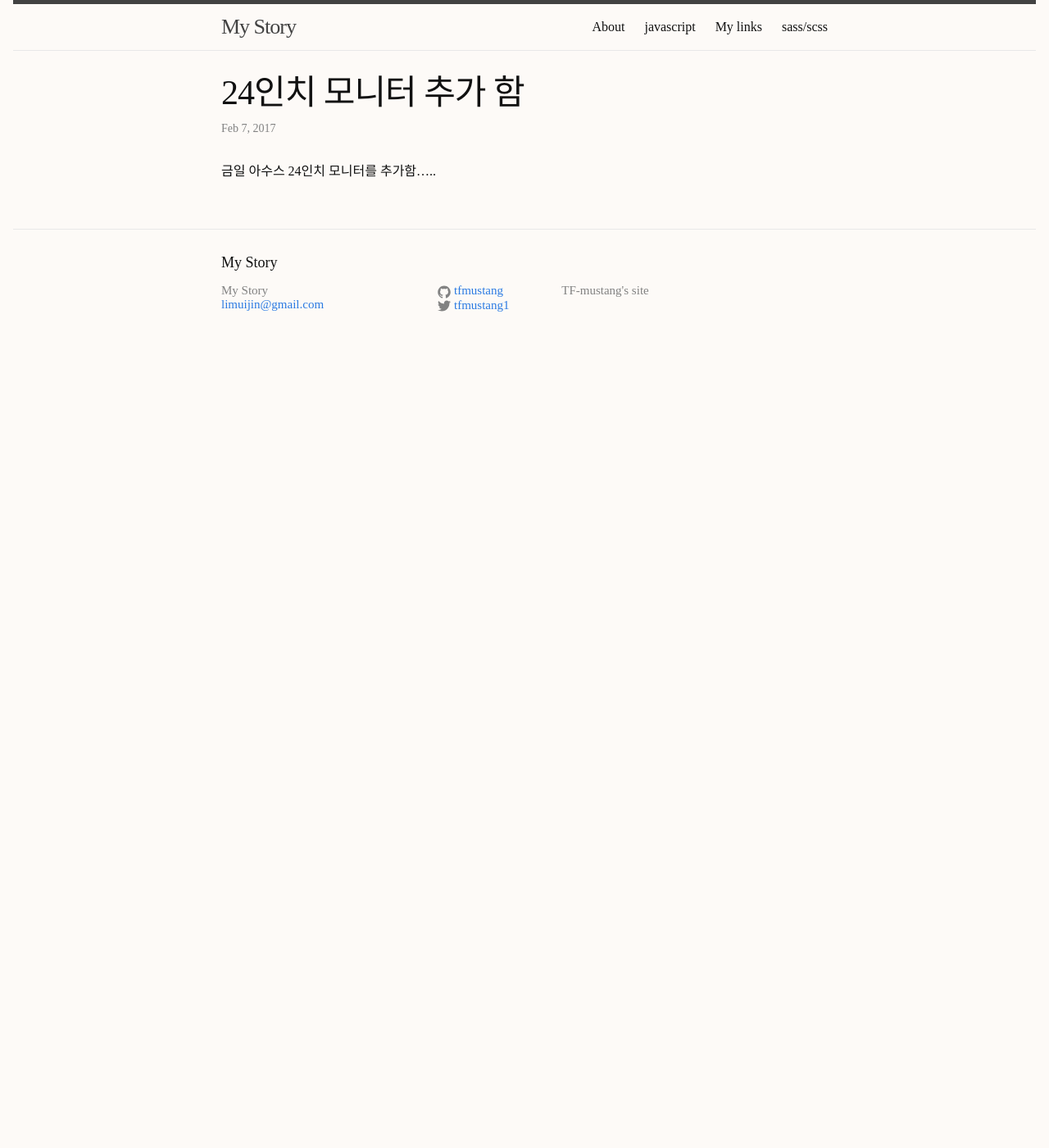
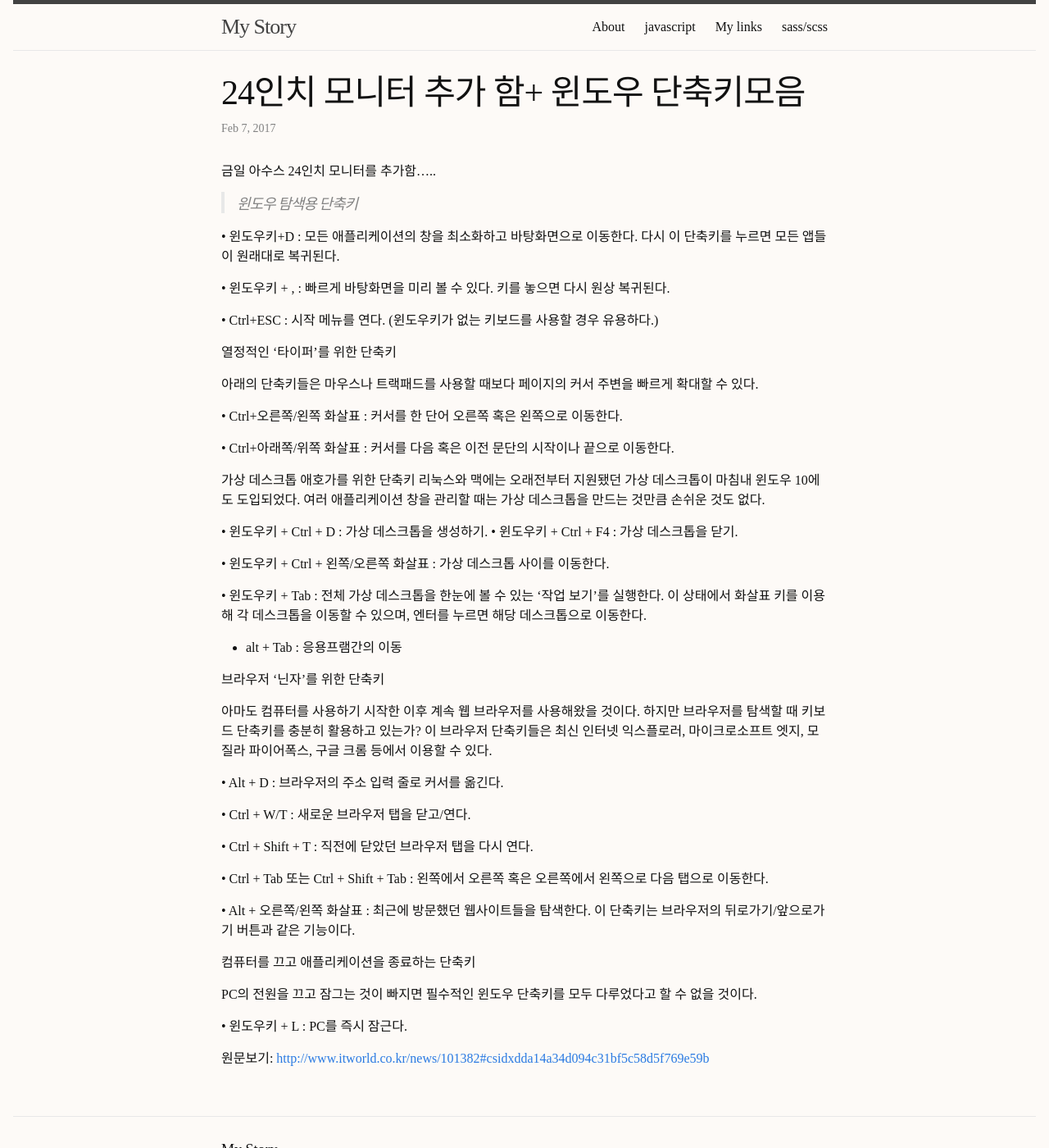
Before and after one commit to tfmustang/tfmustang.github.io, a Jekyll site: the page built from _posts/2017-02-07-New Monitor Add - asus.md, in a window 1280 px wide and 1400 px high. Shown: the whole window at 82% size. Built offline with Jekyll 4.4.1, drawn with Linux system fonts in a browser that asks for light colours.

Commit message:
며칠만에

```diff
--- a/_posts/2017-02-07-New Monitor Add - asus.md
+++ b/_posts/2017-02-07-New Monitor Add - asus.md
@@ -1,5 +1,56 @@
 ---
 layout: post
-title: 24인치 모니터 추가 함
+title: 24인치 모니터 추가 함+ 윈도우 단축키모음
 ---
 금일 아수스 24인치 모니터를 추가함.....
+
+> 윈도우 탐색용 단축키
+
+ • 윈도우키+D : 모든 애플리케이션의 창을 최소화하고 바탕화면으로 이동한다. 다시 이 단축키를 누르면 모든 앱들이 원래대로 복귀된다.
+
+• 윈도우키 + ,  : 빠르게 바탕화면을 미리 볼 수 있다. 키를 놓으면 다시 원상 복귀된다.
+
+• Ctrl+ESC : 시작 메뉴를 연다. (윈도우키가 없는 키보드를 사용할 경우 유용하다.)
+
+
+열정적인 ‘타이퍼’를 위한 단축키
+
+ 아래의 단축키들은 마우스나 트랙패드를 사용할 때보다 페이지의 커서 주변을 빠르게 확대할 수 있다.
+
+• Ctrl+오른쪽/왼쪽 화살표 : 커서를 한 단어 오른쪽 혹은 왼쪽으로 이동한다.
+
+• Ctrl+아래쪽/위쪽 화살표 : 커서를 다음 혹은 이전 문단의 시작이나 끝으로 이동한다.
+
+가상 데스크톱 애호가를 위한 단축키
+ 리눅스와 맥에는 오래전부터 지원됐던 가상 데스크톱이 마침내 윈도우 10에도 도입되었다. 여러 애플리케이션 창을 관리할 때는 가상 데스크톱을 만드는 것만큼 손쉬운 것도 없다.
+
+• 윈도우키 + Ctrl + D : 가상 데스크톱을 생성하기.
+• 윈도우키 + Ctrl + F4 : 가상 데스크톱을 닫기.
+
+• 윈도우키 + Ctrl + 왼쪽/오른쪽 화살표 : 가상 데스크톱 사이를 이동한다.
+
+• 윈도우키 + Tab : 전체 가상 데스크톱을 한눈에 볼 수 있는 ‘작업 보기’를 실행한다. 이 상태에서 화살표 키를 이용해 각 데스크톱을 이동할 수 있으며, 엔터를 누르면 해당 데스크톱으로 이동한다.
+
+* alt + Tab : 응용프램간의 이동
+
+브라우저 ‘닌자’를 위한 단축키
+
+ 아마도 컴퓨터를 사용하기 시작한 이후 계속 웹 브라우저를 사용해왔을 것이다. 하지만 브라우저를 탐색할 때 키보드 단축키를 충분히 활용하고 있는가? 이 브라우저 단축키들은 최신 인터넷 익스플로러, 마이크로소프트 엣지, 모질라 파이어폭스, 구글 크롬 등에서 이용할 수 있다.
+
+• Alt + D : 브라우저의 주소 입력 줄로   커서를 옮긴다.
+
+• Ctrl + W/T : 새로운 브라우저 탭을 닫고/연다.
+
+• Ctrl + Shift + T : 직전에 닫았던 브라우저 탭을 다시 연다.
+
+• Ctrl + Tab 또는 Ctrl + Shift + Tab : 왼쪽에서 오른쪽 혹은 오른쪽에서 왼쪽으로 다음 탭으로 이동한다.
+
+• Alt + 오른쪽/왼쪽 화살표 : 최근에 방문했던 웹사이트들을 탐색한다. 이 단축키는 브라우저의 뒤로가기/앞으로가기 버튼과 같은 기능이다.
+
+컴퓨터를 끄고 애플리케이션을 종료하는 단축키
+
+PC의 전원을 끄고 잠그는 것이 빠지면 필수적인 윈도우 단축키를 모두 다루었다고 할 수 없을 것이다.
+
+• 윈도우키 + L : PC를 즉시 잠근다.
+
+원문보기: <http://www.itworld.co.kr/news/101382#csidxdda14a34d094c31bf5c58d5f769e59b>
```
Also changed, not shown: _posts/2017-02-21-print work.md (added, +8 -0 lines), mylink.md (+1 -0 lines), 1 other file.
